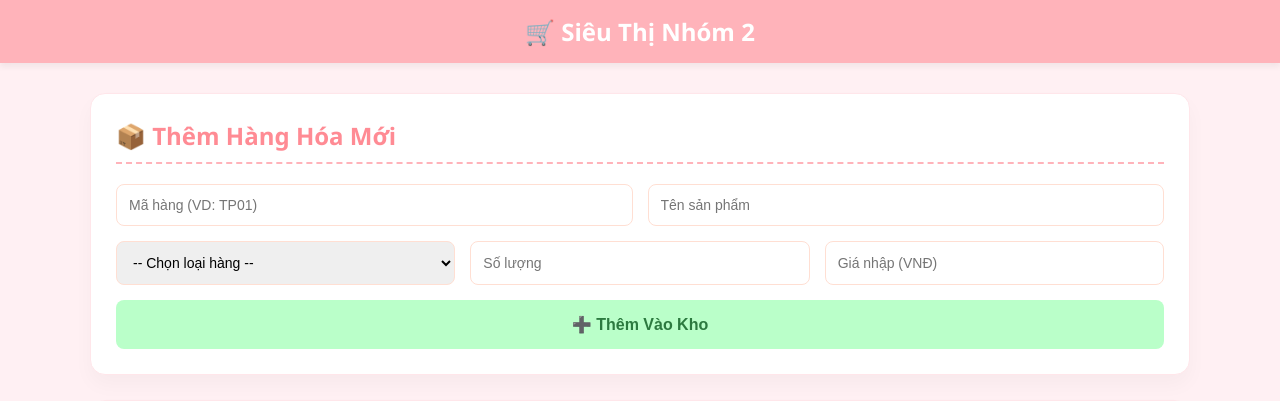
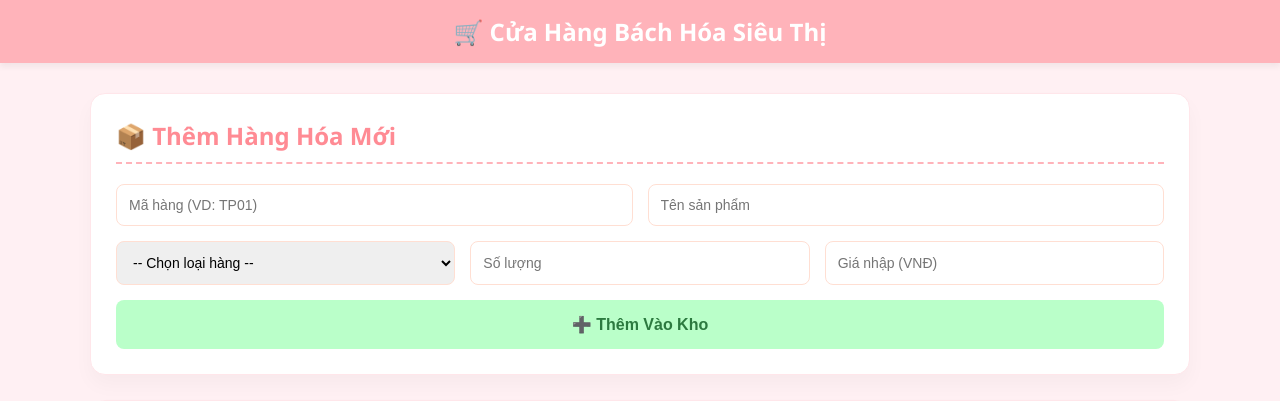
Before and after one commit to quynhfchi/quanlyhanghoasieuthi._., a Flask app: page / in a window 1280 px wide. Shown: the top 401 px of the page. Run offline with Flask 3, Linux system fonts and the light colour scheme.

Commit message:
lưu tạm thời giao diện trước khi gộp

```diff
--- a/templates/index.html
+++ b/templates/index.html
@@ -9,7 +9,7 @@
 <body>
 
     <nav class="navbar">
-        <h1>🛒 Siêu Thị Nhóm 2</h1>
+        <h1>🛒 Cửa Hàng Bách Hóa Siêu Thị</h1>
     </nav>
 
     <div class="container">
```
